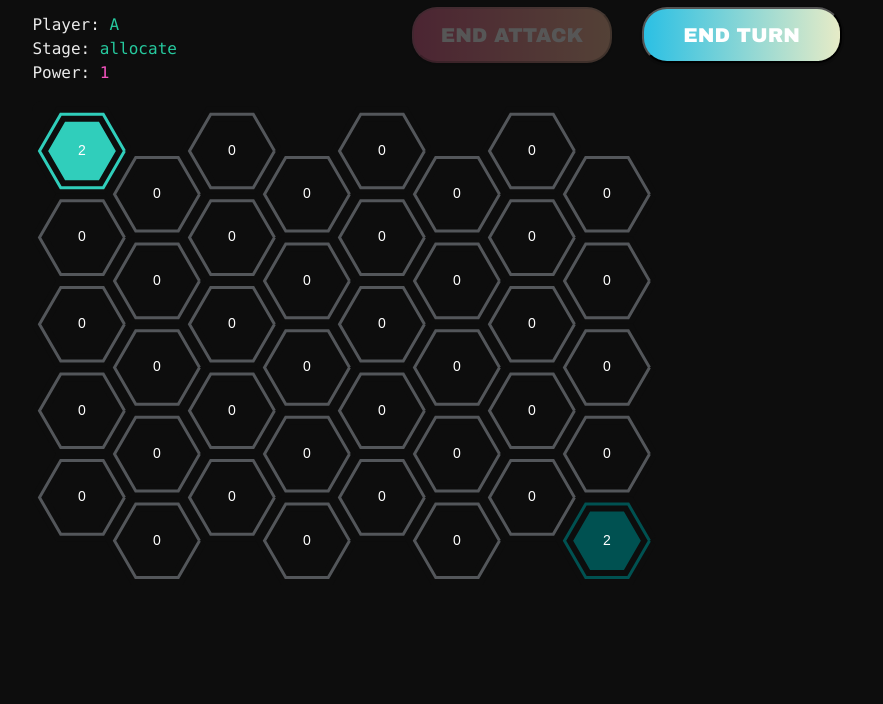
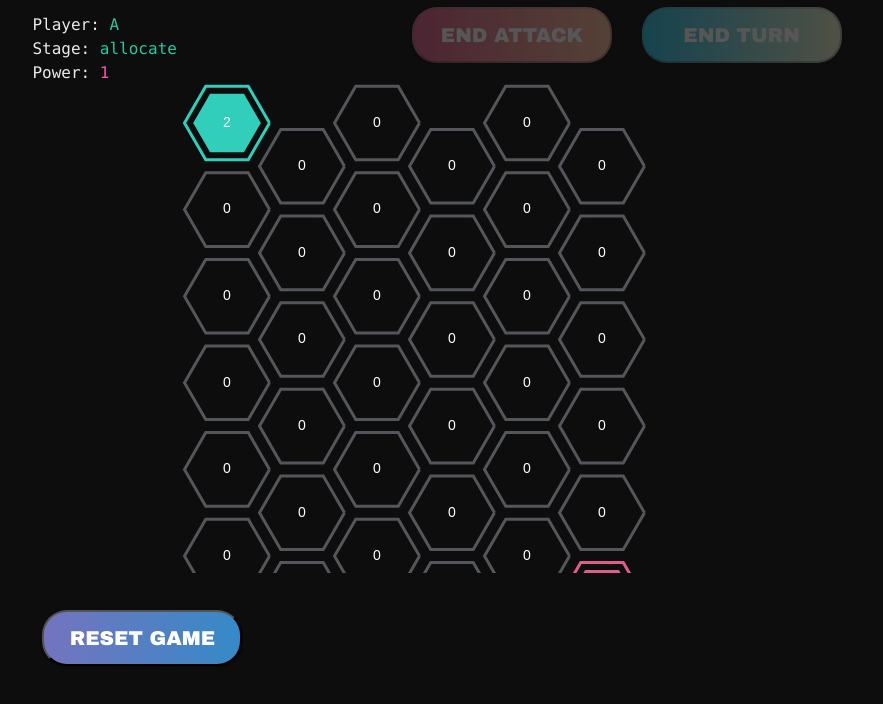
Before and after one commit to eleon479/hexipro, a website: page index.html in a window 1280 px wide. Both pictures are taken after a click on the button "END ATTACK". Shown: the part 106-810 px from the top of the page, without its empty margins (198-1081 px from the left). Drawn offline with nearby package versions, Linux system fonts and the light colour scheme.

Commit message:
fix several unfinished game conditions + add reset

```diff
--- a/css/game.css
+++ b/css/game.css
@@ -41,6 +41,7 @@
     background: var(--rainbow-gradient);
     -webkit-background-clip: text;
     -webkit-text-fill-color: transparent;
+		margin-bottom: 0;
     /* width:fit-content; */
   }
 
@@ -99,8 +100,56 @@ button:disabled {
 .end-turn {background-image: linear-gradient(to right, #2BC0E4 0%, #EAECC6 51%, #2BC0E4 100%)}
 .end-turn:hover { background-position: right center; }
 
-.gradient-button-3 {background-image: linear-gradient(to right, #7474BF 0%, #348AC7 51%, #7474BF 100%)}
-.gradient-button-3:hover { background-position: right center; }
+.reset-game {background-image: linear-gradient(to right, #7474BF 0%, #348AC7 51%, #7474BF 100%)}
+.reset-game:hover { background-position: right center; }
 
 .gradient-button-4 {background-image: linear-gradient(to right, #00d2ff 0%, #3a7bd5 51%, #00d2ff 100%)}
 .gradient-button-4:hover { background-position: right center; }
+
+#hexipro {
+	text-align: center;
+}
+
+#canvas {
+	background-color: #0d0d0d;
+	border: 0;
+	border-radius: 10px;
+}
+
+#player {
+	color: var(--hexipro-green);
+}
+
+#stage {
+	color: var(--hexipro-green);
+}
+
+#power {
+	color: var(--hexipro-violet)
+}
+
+#info {
+
+}
+
+#info-left {
+	float: left;
+	text-align: left;
+}
+
+#info-right {
+	float: right;
+}
+
+#signals {
+	float: left;
+}
+
+#controls {
+	float: right;
+	text-align: center;
+}
+
+ul {
+	list-style-type: none;
+}
--- a/index.html
+++ b/index.html
@@ -5,63 +5,6 @@
   <meta charset="UTF-8">
   <title>Hexipro</title>
   <link rel="stylesheet" href="css/game.css">
-  <style>
-
-    h1 {
-      margin-bottom: 0;
-      /* padding: 0;
-      margin: 0; */
-    }
-
-    #hexipro {
-      text-align: center;
-    }
-
-    #canvas {
-      background-color: #0d0d0d;
-      border: 0;
-      border-radius: 10px;
-    }
-
-    #player {
-      color: var(--hexipro-green);
-    }
-
-    #stage {
-      color: var(--hexipro-green);
-    }
-
-    #power {
-      color: var(--hexipro-violet)
-    }
-
-    #info {
-
-    }
-
-    #info-left {
-      float: left;
-      text-align: left;
-    }
-
-    #info-right {
-      float: right;
-    }
-
-    #signals {
-      float: left;
-    }
-
-    #controls {
-      float: right;
-      text-align: center;
-    }
-
-    ul {
-      list-style-type: none;
-    }
-
-  </style>
 </head>
 
 <body>
@@ -80,7 +23,9 @@
         <button class="end-turn control" id="endTurn">End Turn</button>
       </div>
     </div>
-    <canvas id="canvas" width="1000" height="700"></canvas>
+    <canvas id="canvas" width="500" height="500"></canvas>
+	<h2 id="winner"></h2>
+		<button class="reset-game control" id="resetGame">Reset Game</button>
   </div>
   <script src="https://cdnjs.cloudflare.com/ajax/libs/jquery/3.5.1/jquery.min.js" integrity="sha512-bLT0Qm9VnAYZDflyKcBaQ2gg0hSYNQrJ8RilYldYQ1FxQYoCLtUjuuRuZo+fjqhx/qtq/1itJ0C2ejDxltZVFg==" crossorigin="anonymous"></script>
   <script src="js/map.js"></script>
--- a/js/game.js
+++ b/js/game.js
@@ -1,3 +1,5 @@
+mapConfig = map3;
+
 // canvas and rendering context setup
 var canvas = document.getElementById('canvas');
 var ctx = canvas.getContext('2d');
@@ -33,22 +35,38 @@ class Game {
         this.board = null;
     }
 
-    config = (tileSetup, columns, rows, size) => {
-        this.board = new Board(tileSetup, columns, rows, size);
+		// var gameController = new Game();
+		// gameController.config(...map1);
+		// gameController.start();
+
+    config = ({size, columns, rows, tiles}) => {
+        this.board = new Board(tiles, columns, rows, size);
+			  this.board.build();
     };
 
     start = () => {
-        this.board.build();
         this.board.animate();
         this.updateCurrentPlayer('A');
         this.startAttackStage();
     };
 
+		reset = () => {
+			this.gameOver = false;
+			this.gameWinner = null;
+			this.currentPlayer = null;
+			this.currentStage = null;
+			this.availablePower = 0;
+			this.currentAttackNodeSelected = false;
+			this.currentAttackNodeColumn = null;
+			this.currentAttackNodeRow = null;
+			this.currentAttackNodePower = null;
+			this.board.restoreTiles();
+		}
+
     updateBoard = () => {
         this.board.animate();
     };
 
-    gameReset = () => {};
     getNextPlayer = () => {
         return (this.currentPlayer === 'A') ? 'B' : 'A';
     };
@@ -74,8 +92,12 @@ class Game {
         // this.currentStage = 'allocate';
         this.updateCurrentStage('allocate');
 
-        // enable End Turn button
-        $('#endTurn').prop('disabled', false);
+        // disable End Turn button (until power is 0)
+        $('#endTurn').prop('disabled', true);
+
+				if (this.gameOver && this.gameWinner !== this.currentPlayer) {
+          this.endTurn();
+        }
     };
 
     startAttackStage = () => {
@@ -84,15 +106,12 @@ class Game {
         this.updateAvailablePower(0);
         this.updateCurrentStage('attack');
 
-        // experimental feature (not found in influence!)
-        // automatically detect when there's no more possible
-        // moves and auto-end attack phase
-        /*if (!this.isAttackAvailable()) {
-          this.endAttack();
-        }*/
-
         // enable End Attack button
         $('#endAttack').prop('disabled', false);
+
+				if (this.gameOver && this.gameWinner !== this.currentPlayer) {
+          this.endAttack();
+        }
     };
 
     onTileClick = (col, row, power, player) => {
@@ -119,27 +138,18 @@ class Game {
                 this.board.gameTiles[col][row].power += 1;
 
                 this.updateAvailablePower(this.availablePower - 1);
-
-                // if (this.availablePower === 0) {
-                //   this.endTurn();
-                // }
+                if (this.availablePower === 0) {
+                  $('#endTurn').prop('disabled', false);
+									// this.endTurn();
+                }
 
             } else {
                 console.log('not enough troops?');
 						}
-
-
-
-
         } else {
 					// attack selection
+					this.resetAttackTile();
 
-            if (this.currentAttackNodeColumn === col && this.currentAttackNodeRow === row) {
-                this.resetAttackTile();
-                return;
-            }
-
-            this.resetAttackTile();
 					if (power > 1) {
 					   this.setAttackTile(col, row, power);
 					}
@@ -216,7 +226,7 @@ class Game {
                 pDen = 4;
             }
 
-            success = (Math.floor(Math.random()) * pDen) + 1 > pDen - pNum;
+            success = (Math.floor(Math.random()) * pDen) + 1 > (pDen - pNum);
         }
 
         /*
@@ -254,28 +264,43 @@ class Game {
         this.board.gameTiles[bc][br].power = remainB;
 
         this.resetAttackTile();
+
         if (success) {
 					// tile takeover!
 					this.board.gameTiles[bc][br].player = this.currentPlayer;
-
-            // check to see if player b still has tiles on board
-            // ...
-
 					if (remainB > 1)
 						this.setAttackTile(bc, br, remainB);
 
+					// check to see if player b still has tiles on board
+					// let enemyRemaining = 0;
+					// this.board.gameTiles.forEach(col => {
+						// col.forEach(tile => {
+							// if (tile.player === this.getNextPlayer()) {
+								// enemyRemaining += 1;
+							// }
+						// });
+					// });
+
+					if (!this.gameOver) {
+						const isEnemyRemaining = this.board.gameTiles.some(col => {
+							return col.some(tile => tile.player === this.getNextPlayer());
+						});
+
+						if(!isEnemyRemaining) {
+							this.updateGameWinner(this.currentPlayer);
+							this.endGame();
+						}
+					}
         }
 
-        if (!this.isAttackAvailable) {
+        if (!this.isAttackAvailable()) {
             this.endAttack();
         }
-
     };
 
     isAttackAvailable = () => {
         // calculate remaining attack tiles
         let validAttackTiles = [];
-
         this.board.gameTiles.forEach(col => {
             col.forEach(tile => {
 
@@ -347,11 +372,10 @@ class Game {
         return false;
     };
 
-    resetGame = () => {};
-
     endAttack = () => {
         // alert('attack ended');
-        this.isEndAttackButtonDisabled = true;
+       // this.isEndAttackButtonDisabled = true;
+			  $('#endAttack').prop('disabled', true );
         this.startAllocateStage();
     };
 
@@ -365,6 +389,11 @@ class Game {
 
         this.startAttackStage();
     };
+
+		endGame = () => {
+			// do end game logic here
+			this.gameOver = true;
+		}
 
     /* dynamic setters for the text/game info display */
 
@@ -383,14 +412,17 @@ class Game {
         $('#power').text(newPower);
     };
 
+		updateGameWinner = (winner) => {
+			this.gameWinner = winner;
+			$('#winner').text(`Player ${winner} has won!`);
+		}
+
 };
 
 // builds, maintains, and handles updates to the grid of tiles
 class Board {
     constructor(tileSetup, columns, rows, size) {
-
         this.gameTiles = [];
-
         this.tileSetup = tileSetup;
         this.columns = columns;
         this.rows = rows;
@@ -401,6 +433,14 @@ class Board {
         this.createTiles(this.tileSetup);
         // this.animate();
     };
+
+		restoreTiles = () => {
+			this.gameTiles.forEach(col => {
+				col.forEach(tile => {
+					tile.restoreBase();
+				})
+			})
+		}
 
     // turn the setup data from map.js into an array
     // of renderable / clickable HexagonTile objects
@@ -462,11 +502,22 @@ class HexagonTile {
         this.hexagon = null;
         this.hasEventListener = false;
 
+			  this.basePlayer = player;
+			  this.basePower = power;
+			  this.baseActive = active;
+
         this.player = player;
         this.power = power;
         this.active = active;
         // this.draw();
 
+        this.attacking = false;
+    }
+
+	  restoreBase = () => {
+			this.player = this.basePlayer;
+		  this.power = this.basePower;
+		  this.active = this.baseActive;
 			this.attacking = false;
 		}
 
@@ -513,8 +564,8 @@ class HexagonTile {
             playerLineColor = palette.light_teal;
             playerFillColor = palette.light_teal;
         } else if (player === 'B') {
-            playerLineColor = palette.dark_teal;
-            playerFillColor = palette.dark_teal;
+            playerLineColor = palette.red;
+            playerFillColor = palette.red;
         }
 
         if (this.attacking) {
@@ -566,13 +617,15 @@ class HexagonTile {
         }
     };
 
+
+
     update = () => {
 
     };
 }
 
 var gameController = new Game();
-gameController.config(...gameConfig);
+gameController.config(mapConfig);
 gameController.start();
 
 $(document).ready(function() {
@@ -594,4 +647,10 @@ $(document).ready(function() {
 			gameController.endTurn();
     }).prop('disabled', true);
 
+		$('#resetGame').click(function() {
+			$('#winner').text('');
+			gameController.reset();
+			gameController.start();
     });
+
+});
--- a/js/map.js
+++ b/js/map.js
@@ -6,14 +6,16 @@ const palette = {
   violet: '#C724B1',
   dark_teal: '#005151',
   light_teal: '#30CEBB',
+	red: '#DD5E89',
   white: '#FFFFFF',
   dark_gray: '#53565A'
 };
 
-const HexSize = 50;
-const HexColumns = 12;
-const HexRows = 7;
-const HexSetup = [
+const map1 = {
+	size: 50,
+	columns: 12,
+	rows: 7,
+	tiles: [
   [
     { player: 'A', power: 2, active: true },
     { player: null, power: 0, active: true },
@@ -122,12 +124,14 @@ const HexSetup = [
     { player: null, power: 0, active: true },
     { player: 'B', power: 2, active: true }
   ]
-];
+]
+}
 
-const HexSize2 = 50;
-const HexColumns2 = 8;
-const HexRows2 = 5;
-const HexSetup2 = [
+const map2 = {
+	size: 50,
+	columns: 8,
+	rows: 5,
+	tiles: [
   [
     { player: 'A', power: 2, active: true },
     { player: null, power: 0, active: true },
@@ -185,10 +189,60 @@ const HexSetup2 = [
     { player: 'B', power: 2, active: true }
   ]
 ]
+}
 
-const gameConfig = [
-  HexSetup2,
-  HexColumns2,
-  HexRows2,
-  HexSize2
-];
+const map3 = {
+	size: 50,
+	columns: 6,
+	rows: 6,
+	tiles: [
+  [
+    { player: 'A', power: 2, active: true },
+    { player: null, power: 0, active: true },
+    { player: null, power: 0, active: true },
+    { player: null, power: 0, active: true },
+    { player: null, power: 0, active: true },
+    { player: null, power: 0, active: true }
+  ],
+  [
+    { player: null, power: 0, active: true },
+    { player: null, power: 0, active: true },
+    { player: null, power: 0, active: true },
+    { player: null, power: 0, active: true },
+    { player: null, power: 0, active: true },
+    { player: null, power: 0, active: true },
+  ],
+  [
+    { player: null, power: 0, active: true },
+    { player: null, power: 0, active: true },
+    { player: null, power: 0, active: true },
+    { player: null, power: 0, active: true },
+    { player: null, power: 0, active: true },
+    { player: null, power: 0, active: true },
+  ],
+  [
+    { player: null, power: 0, active: true },
+    { player: null, power: 0, active: true },
+    { player: null, power: 0, active: true },
+    { player: null, power: 0, active: true },
+    { player: null, power: 0, active: true },
+    { player: null, power: 0, active: true },
+  ],
+  [
+    { player: null, power: 0, active: true },
+    { player: null, power: 0, active: true },
+    { player: null, power: 0, active: true },
+    { player: null, power: 0, active: true },
+    { player: null, power: 0, active: true },
+    { player: null, power: 0, active: true },
+  ],
+  [
+    { player: null, power: 0, active: true },
+    { player: null, power: 0, active: true },
+    { player: null, power: 0, active: true },
+    { player: null, power: 0, active: true },
+    { player: null, power: 0, active: true },
+    { player: 'B', power: 2, active: true }
+  ]
+]
+}
```
Also changed, not shown: 1 other file. Lines whose indentation alone changed are shown as unchanged.
